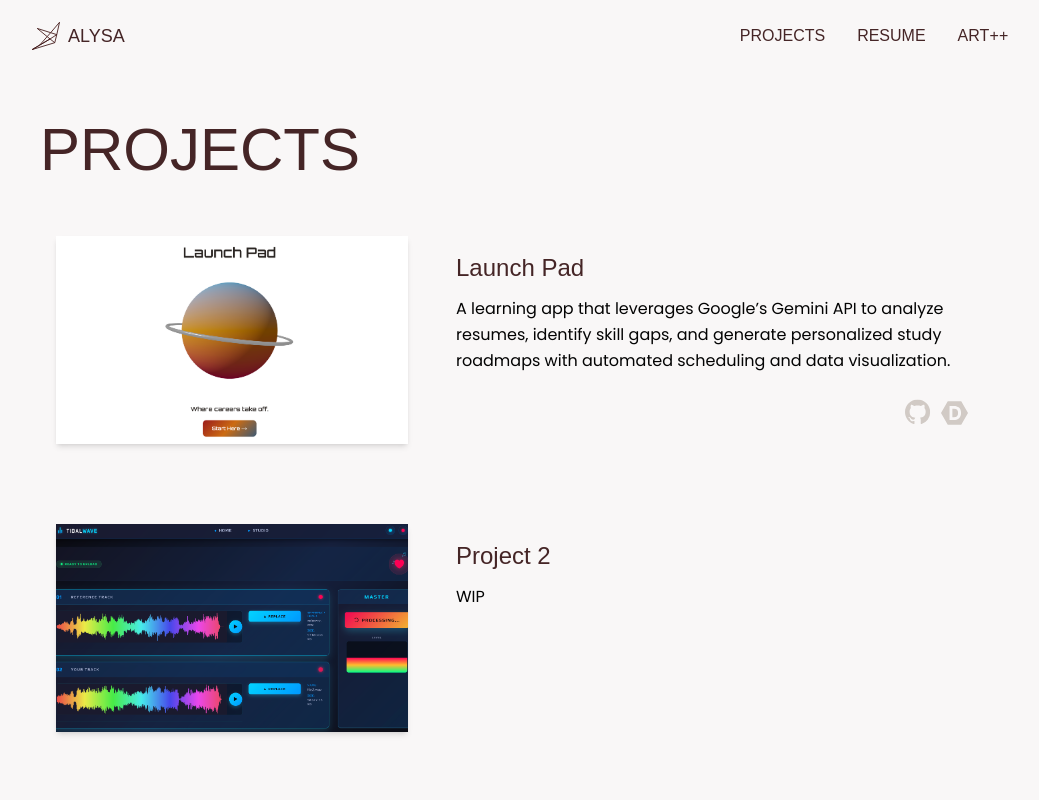
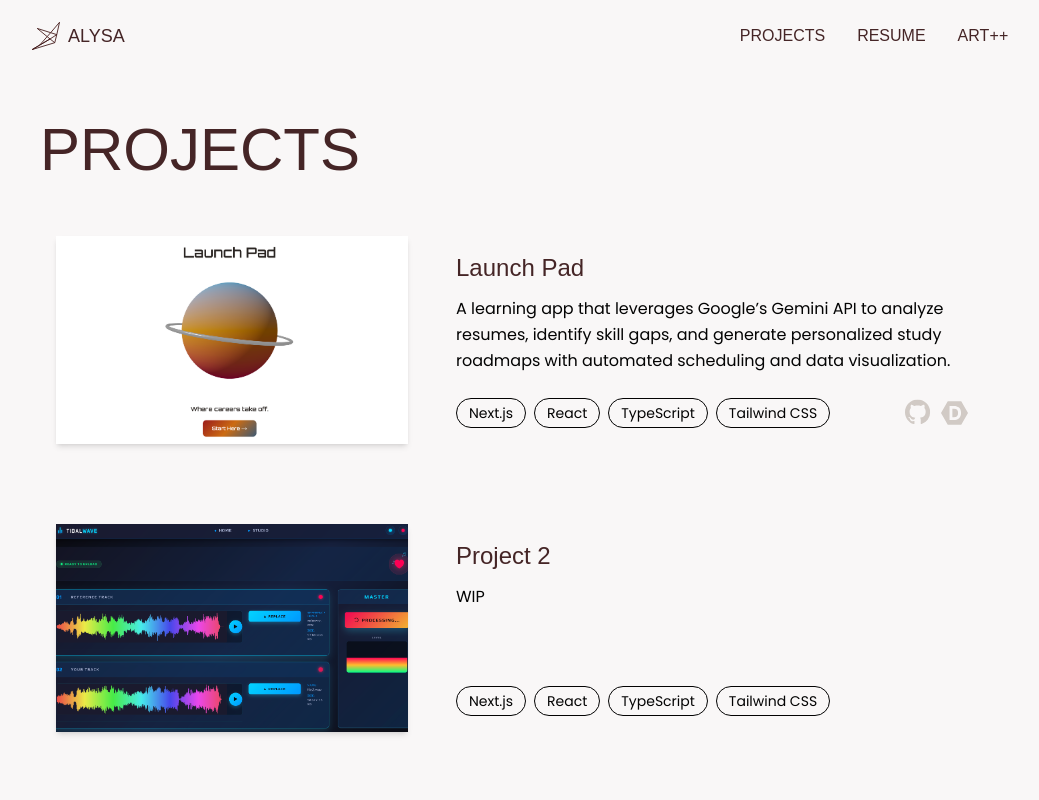
Before and after one commit to llysi/personal-portfolio, a Next.js app: page /projects in a window 1280 px wide. Shown: the top 800 px of the page, without its empty margins (120-1159 px from the left). Built offline with nearby package versions, Linux system fonts and the light colour scheme; a web font is replaced by a local one.

Commit message:
Add pills for skills

```diff
--- a/src/app/projects/ProjectCard.tsx
+++ b/src/app/projects/ProjectCard.tsx
@@ -55,14 +55,24 @@ export default function ProjectCard({project, className=""}: ProjectCardProps){
                     <p className="text-textcolor text-base leading-relaxed mb-4">
                         {project.description}
                     </p>
-
-                    {/* Technology badges */}
-
-
                 </div>
 
-                {/* Links - bottom right */}
-                <div className="flex justify-end gap-3 scale-90 origin-right">
+                {/* Technology badges and Links */}
+                <div className="flex justify-between items-center gap-4">
+                    {/* Technology badges - left side */}
+                    <div className="flex flex-wrap gap-2">
+                        {project.technologies.map((tech, index) => (
+                            <span
+                                key={index}
+                                className="px-3 py-1 border border-textcolor text-textcolor rounded-full text-sm font-medium"
+                            >
+                                {tech}
+                            </span>
+                        ))}
+                    </div>
+
+                    {/* Links - right side */}
+                    <div className="flex gap-3 scale-90 origin-right flex-shrink-0">
                     {/* GitHub link */}
                     {project.githubUrl && project.showGithub && (
                         <a
@@ -92,6 +102,7 @@ export default function ProjectCard({project, className=""}: ProjectCardProps){
                         </a>
                     )}
                 </div>
+                </div>
             </div>
         </div>
     );
```
